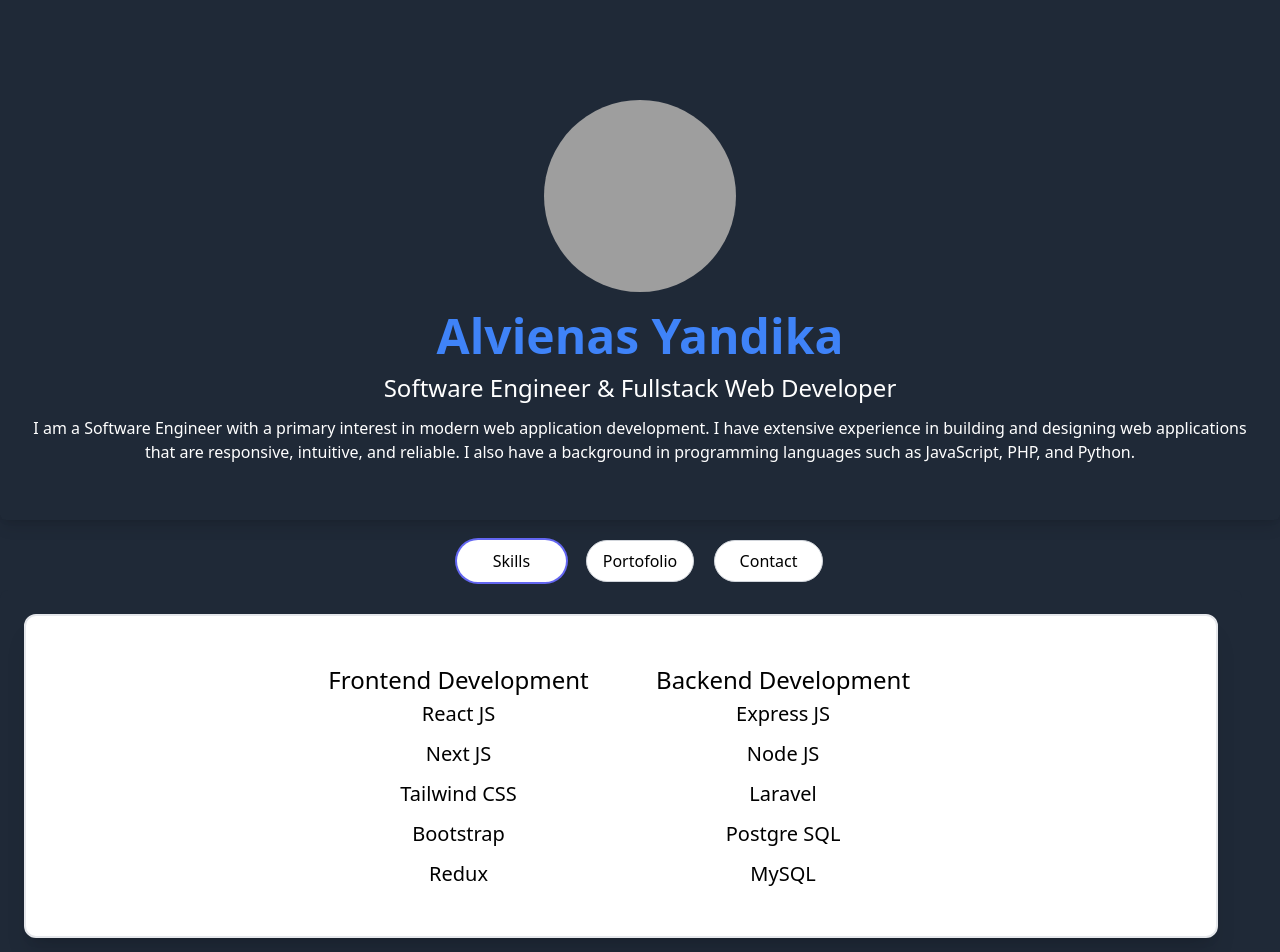
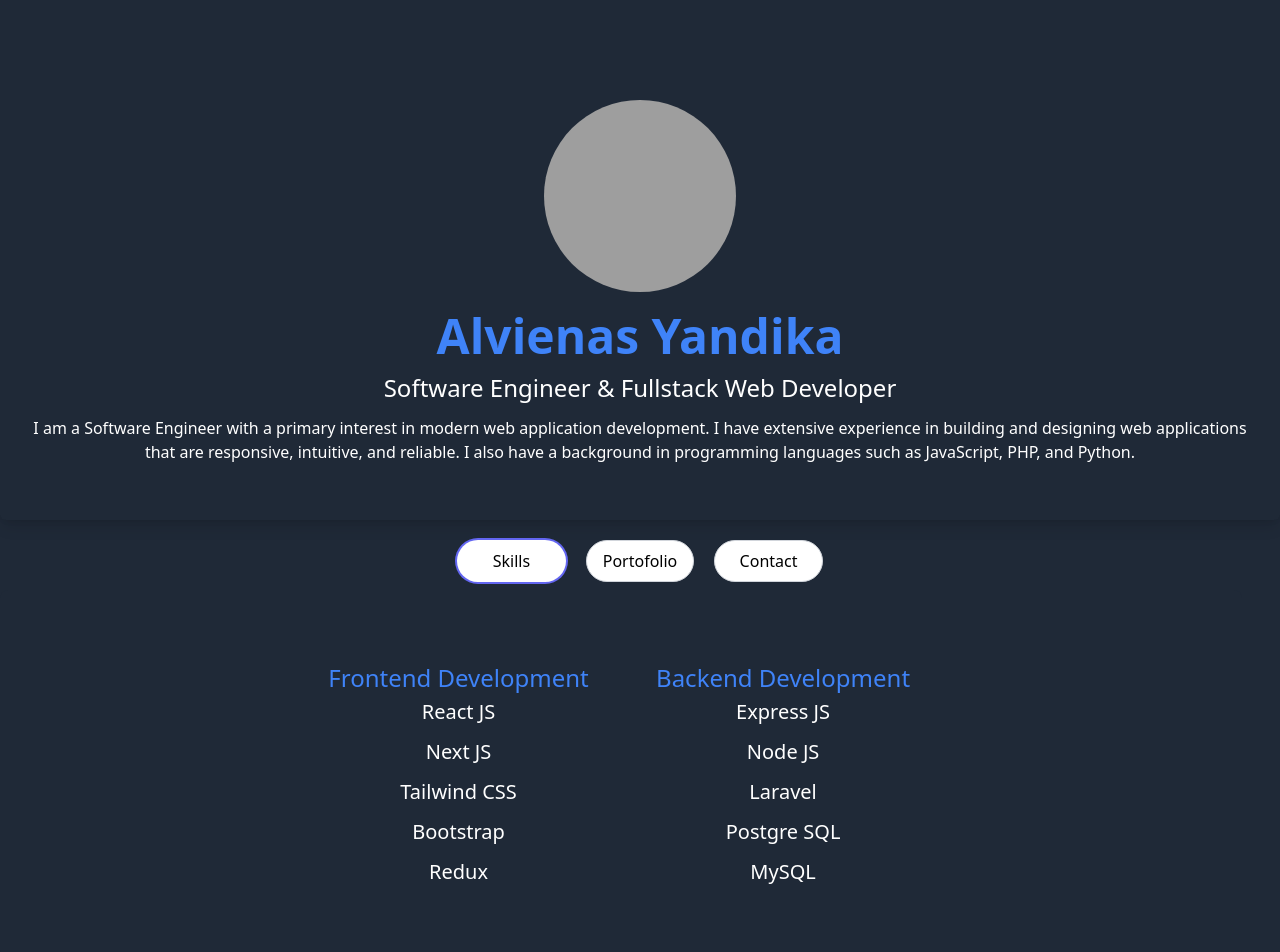
Before and after one commit to vineas/vineas-portofolio, a React (Vite) app: page / in a window 1280 px wide. Shown: the top 952 px of the page. Built offline with nearby package versions, Linux system fonts and the light colour scheme; grey boxes are pictures that could not be loaded.

Commit message:
edit skills & contact

```diff
--- a/src/components/Contact.tsx
+++ b/src/components/Contact.tsx
@@ -2,7 +2,7 @@
 
 const Contact = () => {
   return (
-    <div className='border-2 shadow-xl rounded-xl overflow-hidden justify-center pr-10 pl-10' style={{ width: '100%', margin: 'auto', background:'white' }}>
+    <div className='overflow-hidden justify-center pr-10 pl-10' style={{ width: '100%', margin: 'auto'}}>
       <div className="flex flex-col mt-10 mb-10 mx-auto">
          <div className="flex justify-center items-center">
             <form
@@ -16,18 +16,23 @@ const Contact = () => {
                   name="name"
                   placeholder="Name"
                   className="p-2 bg-transparent border-2 rounded-md focus:outline-none"
+                  style={{background: 'white'}}
                />
                <input
                   type="text"
                   name="email"
                   placeholder="Email"
                   className="my-2 p-2 bg-transparent border-2 rounded-md focus:outline-none"
+                  style={{background: 'white'}}
+
                />
                <textarea
                   name="message"
                   placeholder="Message"
                   rows={10}
                   className="p-2 mb-4 bg-transparent border-2 rounded-md focus:outline-none"
+                  style={{background: 'white'}}
+
                />
                <button
                   type="button"
--- a/src/components/Timeline.tsx
+++ b/src/components/Timeline.tsx
@@ -1,27 +1,27 @@
 const Timeline = () => {
   return (
-    <div className='border-2 shadow-xl rounded-xl overflow-hidden justify-center pr-10 pl-10' style={{ width: '100%', margin: 'auto', background: 'white' }}>
+    <div className='overflow-hidden justify-center pr-10 pl-10' style={{ width: '100%', margin: 'auto'}}>
       <div className='flex flex-col md: flex-row items-center justify-center pt-6 pb-6'>
         <div className="grid grid-cols-1 md:grid-cols-2 lg:grid-cols-2 gap-4">
           <div className="p-6">
-    <p className='text-base md:text-2xl mb-1 font-medium'>
+            <p className='text-base md:text-2xl mb-1 font-medium'style={{color: '#3F83F8' }}>
               Frontend Development
             </p>
-    <p className="text-base md:text-xl mb-3">React JS</p>
-    <p className="text-base md:text-xl mb-3">Next JS</p>
-    <p className="text-base md:text-xl mb-3">Tailwind CSS</p>
-    <p className="text-base md:text-xl mb-3">Bootstrap</p>
-    <p className="text-base md:text-xl ">Redux</p>
+            <p className="text-base md:text-xl mb-3" style={{color: 'white' }}>React JS</p>
+            <p className="text-base md:text-xl mb-3" style={{color: 'white' }}>Next JS</p>
+            <p className="text-base md:text-xl mb-3" style={{color: 'white' }}>Tailwind CSS</p>
+            <p className="text-base md:text-xl mb-3" style={{color: 'white' }}>Bootstrap</p>
+            <p className="text-base md:text-xl" style={{color: 'white' }}>Redux</p>
           </div>
           <div className="p-6">
-    <p className='text-base md:text-2xl mb-1 font-medium'>
+            <p className='text-base md:text-2xl mb-1 font-medium'style={{color: '#3F83F8' }} >
               Backend Development
             </p>
-    <p className="text-base md:text-xl mb-3">Express JS</p>
-    <p className="text-base md:text-xl mb-3">Node JS</p>
-    <p className="text-base md:text-xl mb-3">Laravel</p>
-    <p className="text-base md:text-xl mb-3">Postgre SQL</p>
-    <p className="text-base md:text-xl">MySQL</p>
+            <p className="text-base md:text-xl mb-3" style={{color: 'white' }}>Express JS</p>
+            <p className="text-base md:text-xl mb-3" style={{color: 'white' }}>Node JS</p>
+            <p className="text-base md:text-xl mb-3" style={{color: 'white' }}>Laravel</p>
+            <p className="text-base md:text-xl mb-3" style={{color: 'white' }}>Postgre SQL</p>
+            <p className="text-base md:text-xl" style={{color: 'white' }}>MySQL</p>
           </div>
         </div>
 
```
Lines whose indentation alone changed are shown as unchanged.
